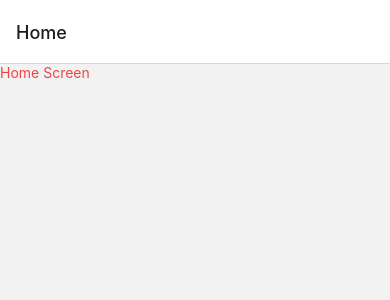
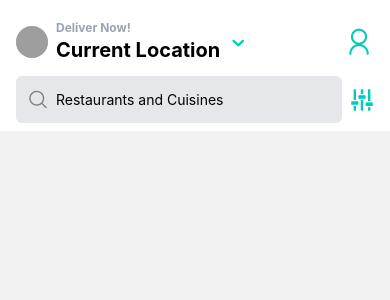
Before and after one commit to Christianey/deliveree, a React Native app: screen /Home in a window 390 px wide. Shown: the top 300 px of the page. Built offline with nearby package versions, Linux system fonts and the light colour scheme; grey boxes are pictures that could not be loaded.

Commit message:
added home header

```diff
--- a/App.js
+++ b/App.js
@@ -1,15 +1,18 @@
 import { NavigationContainer } from "@react-navigation/native";
 import { createNativeStackNavigator } from "@react-navigation/native-stack";
 import HomeScreen from "./screens/HomeScreen";
+import { SafeAreaProvider } from "react-native-safe-area-context";
 
 const Stack = createNativeStackNavigator();
 
 export default function App() {
   return (
-    <NavigationContainer>
-      <Stack.Navigator>
-        <Stack.Screen name="Home" component={HomeScreen} />
-      </Stack.Navigator>
-    </NavigationContainer>
+    <SafeAreaProvider>
+      <NavigationContainer>
+        <Stack.Navigator>
+          <Stack.Screen name="Home" component={HomeScreen} />
+        </Stack.Navigator>
+      </NavigationContainer>
+    </SafeAreaProvider>
   );
 }
--- a/package.json
+++ b/package.json
@@ -3,12 +3,13 @@
   "version": "1.0.0",
   "main": "node_modules/expo/AppEntry.js",
   "scripts": {
-    "start": "expo start -c",
+    "start": "expo start",
     "android": "expo start --android",
     "ios": "expo start --ios",
     "web": "expo start --web"
   },
   "dependencies": {
+    "@expo/vector-icons": "^13.0.0",
     "@react-navigation/native": "^6.1.6",
     "@react-navigation/native-stack": "^6.9.12",
     "expo": "~48.0.15",
@@ -16,7 +17,7 @@
     "nativewind": "^2.0.11",
     "react": "18.2.0",
     "react-native": "0.71.7",
-    "react-native-safe-area-context": "4.5.0",
+    "react-native-safe-area-context": "^4.5.0",
     "react-native-screens": "~3.20.0"
   },
   "devDependencies": {
--- a/screens/HomeScreen.jsx
+++ b/screens/HomeScreen.jsx
@@ -1,10 +1,53 @@
-import { View, Text } from 'react-native'
-import React from 'react'
+import { View, Text, Image, TextInput } from "react-native";
+import React, { useLayoutEffect } from "react";
+import { useNavigation } from "@react-navigation/native";
+import { SafeAreaView } from "react-native-safe-area-context";
+import { Entypo } from "@expo/vector-icons";
+import { AntDesign } from "@expo/vector-icons";
 
 export default function HomeScreen() {
+  const navigation = useNavigation();
+
+  useLayoutEffect(() => {
+    navigation.setOptions({
+      headerShown: false,
+    });
+  }, []);
   return (
-    <View>
-      <Text className="text-red-500">Home Screen</Text>
-    </View>
-  )
+    <SafeAreaView className="bg-white pt-5">
+      {/* Header */}
+      <View className="flex-row pb-3 items-center justify-between mx-4">
+        <View className="flex-row items-center gap-2">
+          <Image
+            source={{ uri: "https://links.papareact.com/wru" }}
+            className="h-7 w-7 bg-gray-300 p-4 rounded-full"
+          />
+          <View>
+            <Text className="font-bold text-gray-400 text-xs">
+              Deliver Now!
+            </Text>
+            <Text className="font-bold text-xl">Current Location</Text>
+          </View>
+
+          <Entypo name="chevron-down" size={20} color={"#00ccbb"} />
+        </View>
+
+        <AntDesign name="user" size={30} color={"#00ccbb"} />
+      </View>
+
+      {/* Search */}
+      <View className="flex-row items-center space-x-2 pb-2 mx-4">
+        <View className="flex-row flex-1 items-center space-x-2 bg-gray-200 p-3 rounded-md">
+          <AntDesign name="search1" size={20} color={"gray"} />
+          <TextInput
+            placeholder="Restaurants and Cuisines"
+            keyboardType="default"
+            keyboardAppearance="light"
+          />
+        </View>
+
+        <Entypo name="sound-mix" color={"#00ccbb"} size={24} />
+      </View>
+    </SafeAreaView>
+  );
 }
```
Also changed, not shown: 1 other file (tests, documents, lock files or other folders).
